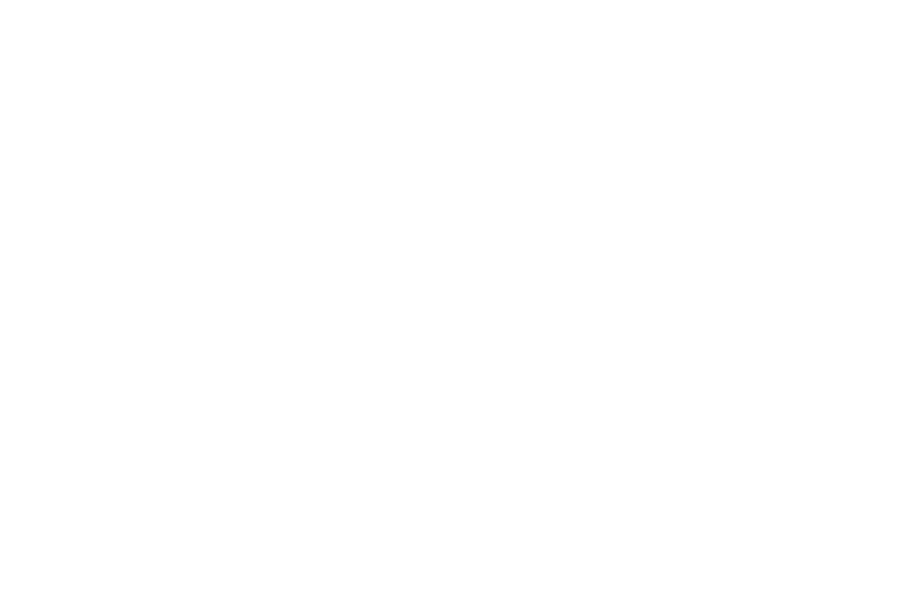
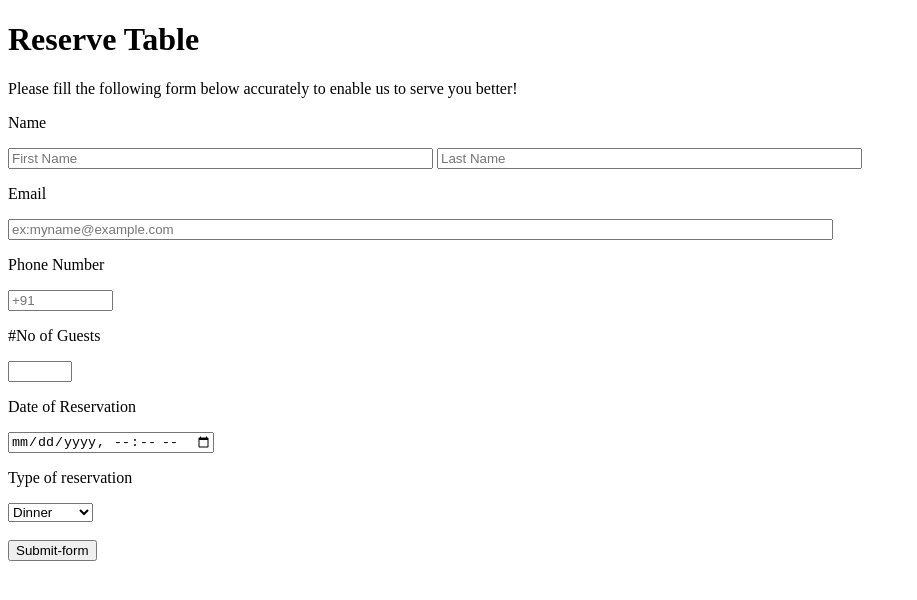
Before and after one commit to CSI-Trainee-2024/Task1_Swati_23153136, a plain HTML site: page reservation.html in a window 1280 px wide. Shown: the whole page, without its empty margins (0-917 px from the left). Drawn offline with Linux system fonts and the light colour scheme.

Commit message:
Registration form structure

```diff
--- a/reservation.html
+++ b/reservation.html
@@ -0,0 +1,51 @@
+<!DOCTYPE html>
+<html lang="en">
+<head>
+    <meta charset="UTF-8">
+    <meta name="viewport" content="width=device-width, initial-scale=1.0">
+    <title>Document</title>
+    <link rel="stylesheet" type="css/text" href="style2.css">
+</head>
+<body>
+    <div>
+        <h1>Reserve Table</h1>
+        <p>Please fill the following form below accurately to enable us to serve you better!</p>
+    </div>
+    <form>
+        <p>Name</p>
+        <label for="Name" class="inlineblock"></label>
+        <input type="text" class="Textbox" placeholder="First Name" required id="Name" size="50">
+        <label for="LName" class="inlineblock"></label>
+        <input type="text" class="Textbox" placeholder="Last Name" required id="LName" size="50">
+    <br>
+        <p>Email</p>
+        <label for="Email"></label>
+        <input type="email" class="Textbox" placeholder="ex:myname@example.com" size="100px" id="Email">
+    <br>
+        <p>Phone Number</p>
+        <label for="Ph"></label>
+        <input type="text" class="Textbox" placeholder="+91" size="10px" id="Ph">
+    <br>
+        <p>#No of Guests</p>
+        <label for="guest"></label>
+        <input type="number" class="Textbox" min="1" max="200" id="guest" >
+    <br>
+        <p>Date of Reservation</p>
+        <label for="dates"></label>
+        <input type="datetime-local" class="time" min="2024-07-10" max="2025-12-31" id="dates">
+    <br>
+        <p>Type of reservation</p>
+        <label for="Type"></label>
+        <select name="Type" id="events" width="100px">
+            <option value="Dinner">Dinner</option>
+            <option value="Birthday">Birthday</option>
+            <option value="Wedding">Wedding</option>
+            <option value="Aniversary">Aniversary</option>
+        </select>
+    <br>
+    <br>
+        <label for="sub"></label>
+        <input type="submit" name="Submit-form" value="Submit-form">
+    </form>
+</body>
+</html>
```
Also changed, not shown: style.css (+10 -7 lines), style2.css (added, +8 -0 lines).
